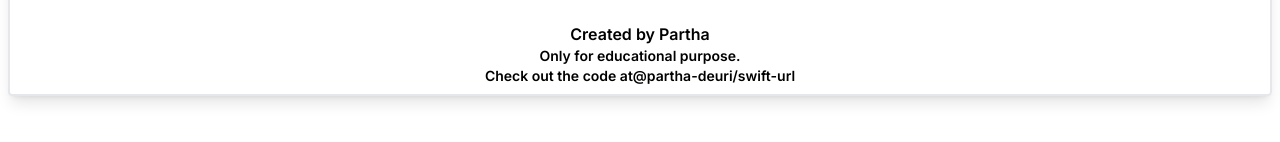
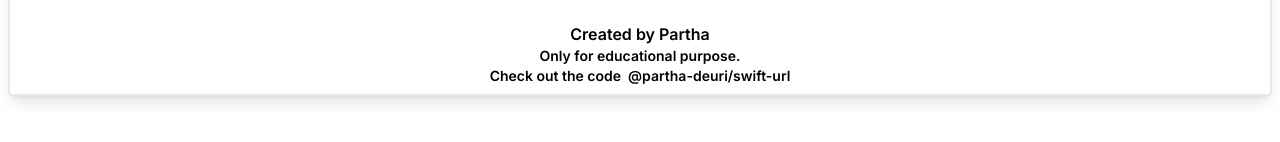
Before and after one commit to Partha-deuri/swift-url, a Next.js app in the folder client/: page / in a window 1280 px wide. Shown: the part 476-618 px from the top of the page. Built offline with nearby package versions, Linux system fonts and the light colour scheme.

Commit message:
Update page.js

```diff
--- a/client/src/app/page.js
+++ b/client/src/app/page.js
@@ -114,7 +114,7 @@ export default function Home() {
               <div className="text-center font-semibold">Created by Partha</div>
               <div className="text-center text-sm font-semibold">Only for educational purpose.</div>
                 <div className='text-center text-sm font-semibold'>
-                  Check out the code at
+                  Check out the code &nbsp;
                   <Link href='https://github.com/Partha-deuri/swift-url' className="">@partha-deuri/swift-url</Link>
                 </div>
 
```
